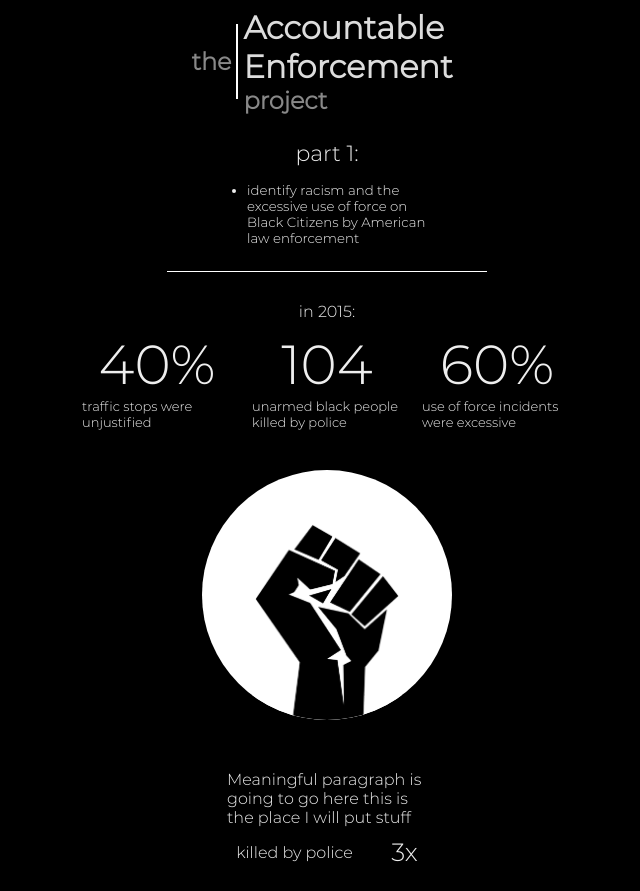
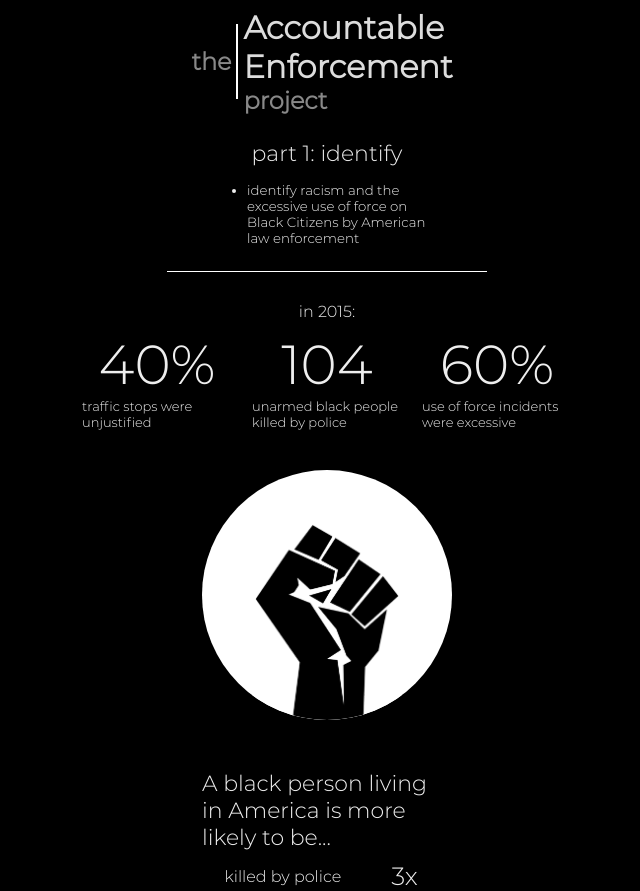
Before and after one commit to psych0sykes/projectaccountableenforcement, a Next.js app: page / in a window 1280 px wide. Shown: the top 891 px of the page, without its empty margins (313-953 px from the left). Built offline with nearby package versions, Linux system fonts and the light colour scheme.

Commit message:
Cleaned up stome styles

```diff
--- a/components/ScorecardH.js
+++ b/components/ScorecardH.js
@@ -12,7 +12,7 @@ export default function Scorecard(props){
             <div style={{fontSize: "16px",marginRight: "5px",width: "150px",}}>
                 {props.caption}
             </div>
-            <div style={{fontSize: "25px",textAlign: "center"}}>
+            <div style={{fontSize: "25px",textAlign: "center",width: "50px"}}>
                 {props.score}
             </div>
         </div>
--- a/pages/index.js
+++ b/pages/index.js
@@ -8,7 +8,7 @@ export default function Home() {
     <div>
       <Section direction="column" align="center">
         <ProjectTitle/>
-        <div style={{marginTop: "25px",fontSize: "22px"}}>part 1:</div>
+        <div style={{marginTop: "25px",fontSize: "22px"}}>part 1: identify</div>
         <ul>
           <li style={{width: "200px",marginTop: "15px",fontSize:"10pt"}}>
             identify racism and the excessive use of force on Black Citizens by American law enforcement
@@ -30,13 +30,13 @@ export default function Home() {
         <div style={{borderRadius: "300px",height: "150px",width: "150px",overflow: "hidden",padding:"50px",backgroundColor:"white",marginTop:"30px"}}>
           <img src="/blmFist.png" style={{backgroundColor: "white",width: "150px"}}/>
         </div>
-        <div style={{marginTop: "50px", width: "200px"}}>
-          Meaningful paragraph is going to go here this is the place I will put stuff
-        </div>
       </Section>
       <Section direction="column">
+        <div style={{marginTop: "50px", width: "250px",fontSize: "22px"}}>
+          A black person living in America is more likely to be...
+        </div>
         <ScorecardH score="3x" caption="killed by police"/>
-        <ScorecardH score="2.5x" caption="a victim of force"/>
+        <ScorecardH score="2.5x" caption="a victim of excessive force"/>
         <ScorecardH score="1.7x" caption="stopped on the street"/>
         <ScorecardH score="1.7x" caption="arrested"/>
         <ScorecardH score="1.4x" caption="pulled over"/>
```
